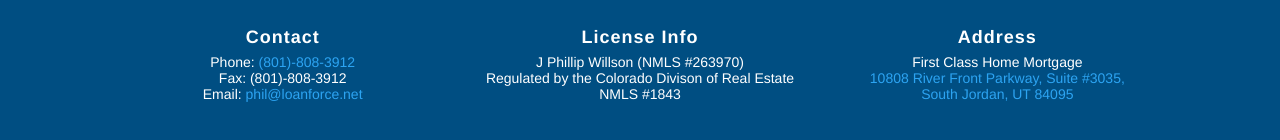
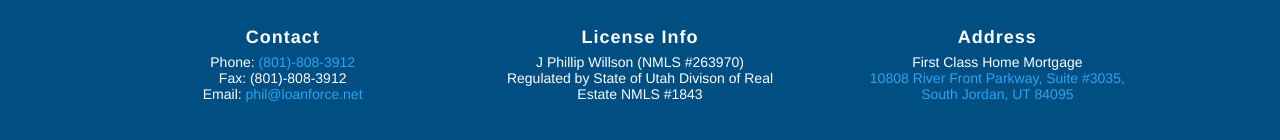
Before and after one commit to MitchellHCrane/philWillson, a React (Create React App) app: page / in a window 1280 px wide. Shown: the part 2428-2568 px from the top of the page. Built offline with nearby package versions, Linux system fonts and the light colour scheme.

Commit message:
regulator updated

```diff
--- a/src/Components/Footer.js
+++ b/src/Components/Footer.js
@@ -19,7 +19,7 @@ function Footer() {
           <h3 className="footerH3">License Info</h3>
           <p className="footerP">J Phillip Willson (NMLS #263970)</p>
           <p className="footerP">
-            Regulated by the Colorado Divison of Real Estate NMLS #1843
+            Regulated by State of Utah Divison of Real Estate NMLS #1843
           </p>
         </div>
         <div className="footerGridItem">
```
